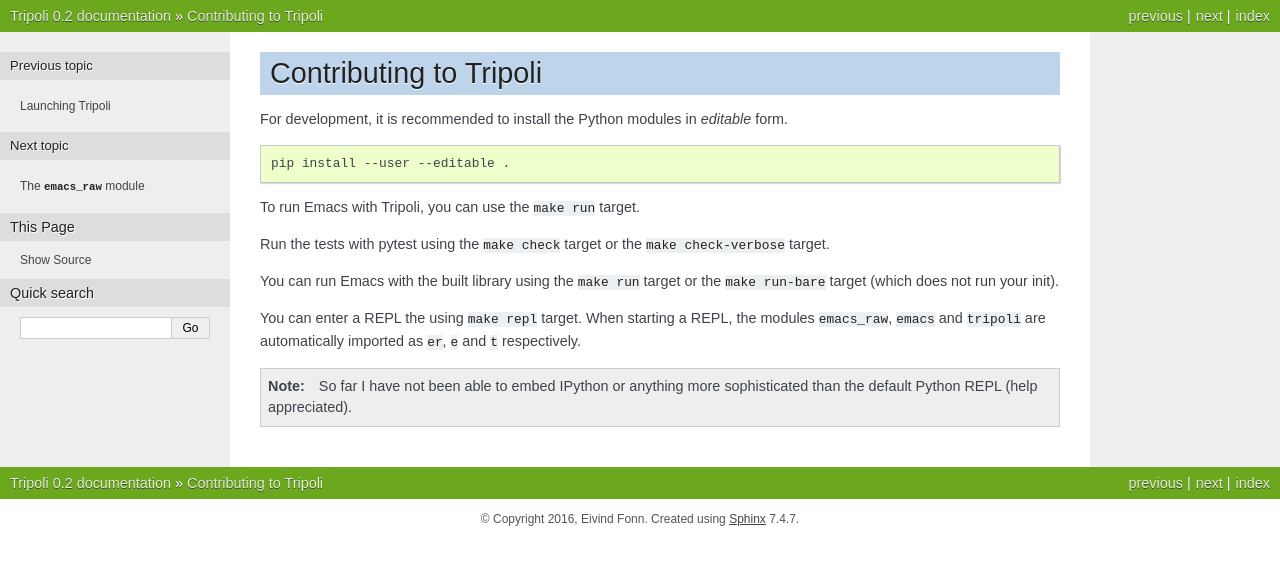
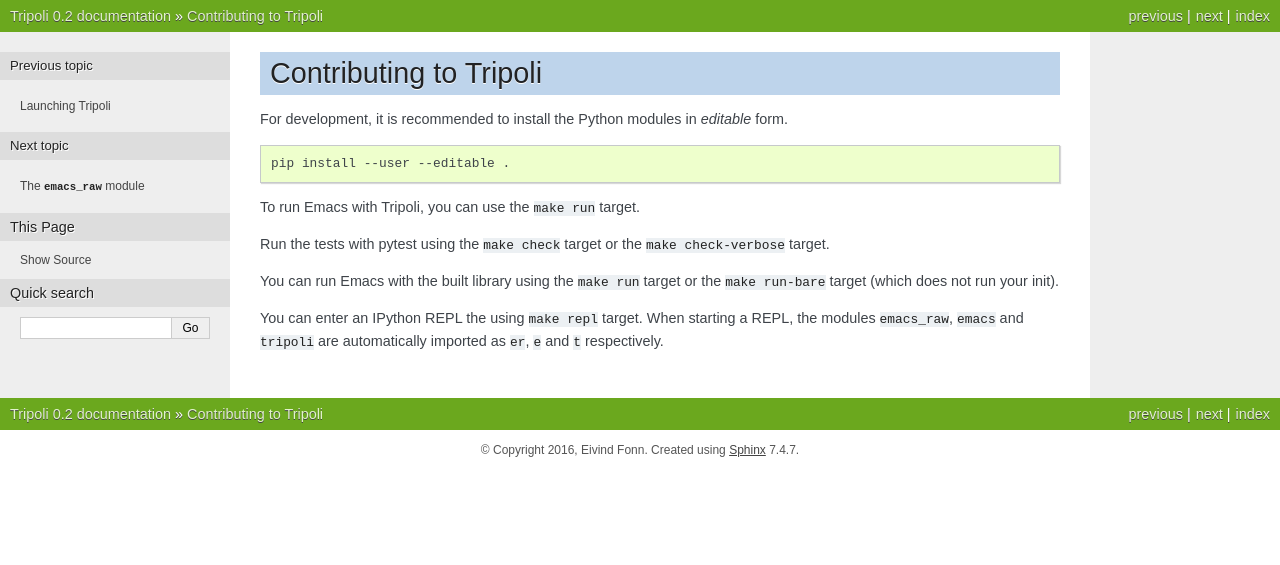
Before and after one commit to TheBB/tripoli, a Sphinx documentation site: the page built from docs/source/dev.rst, in a window 1280 px wide. Shown: the top 565 px of the page. Built offline with Sphinx 7.4.7, drawn with Linux system fonts in a browser that asks for light colours.

Commit message:
IPython!

```diff
--- a/docs/source/dev.rst
+++ b/docs/source/dev.rst
@@ -17,10 +17,6 @@
 You can run Emacs with the built library using the :code:`make run` target or
 the :code:`make run-bare` target (which does not run your init).
 
-You can enter a REPL the using :code:`make repl` target. When starting a REPL,
-the modules :code:`emacs_raw`, :code:`emacs` and :code:`tripoli` are
+You can enter an IPython REPL the using :code:`make repl` target. When starting
+a REPL, the modules :code:`emacs_raw`, :code:`emacs` and :code:`tripoli` are
 automatically imported as :code:`er`, :code:`e` and :code:`t` respectively.
-
-.. note::
-   So far I have not been able to embed IPython or anything more sophisticated than
-   the default Python REPL (help appreciated).
--- a/setup.py
+++ b/setup.py
@@ -11,12 +11,10 @@
     license='GPL3',
     url='https://github.com/TheBB/tripoli',
     packages=['tripoli'],
-    # entry_points={
-    #     'console_scripts': ['tripoli=tripoli_run.__main__:main'],
-    # },
     install_requires=[
         'click',
         'pytest',
         'sphinx',
+        'ipython',
     ],
 )
```
Also changed, not shown: 1 other file.
